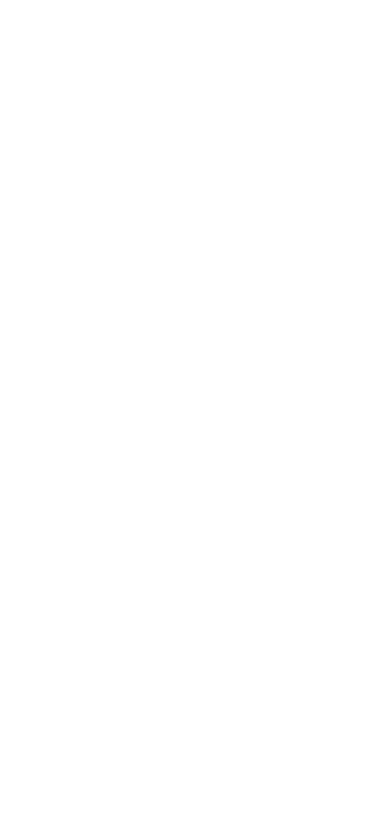
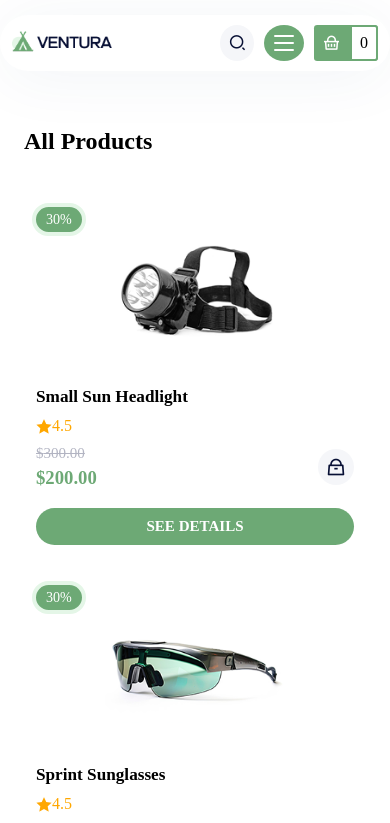
Before and after one commit to PhuongGhost1/camping_website, a React (Vite) app in the folder fe/: page /shop-all-products in a window 390 px wide. Before the commit this address had no page. Shown: the top 823 px of the page. Built offline with nearby package versions, Linux system fonts and the light colour scheme.

Commit message:
Finish shop page for all products and responsive for shop page and product details page

```diff
--- a/fe/src/App.tsx
+++ b/fe/src/App.tsx
@@ -10,6 +10,7 @@
 import img_product_1 from "./assets/product-1.png";
 import img_product2 from "./assets/product-2.png";
 import img_product3 from "./assets/product-3.png";
+import Shop from "./pages/User/Shop/Shop";
 
 const sellingProducts: SellingProductsProps[] = [
   {
@@ -245,6 +246,22 @@
           />
         }
       />
+      <Route
+        path="/shop-all-products"
+        element={
+          <Shop
+            carts={carts}
+            quanity={quantity}
+            totalPriceOnCart={totalPrice}
+            onRemoveFromCart={onRemoveFromCart}
+            isOpenCartWhenAdd={isOpenCartWhenAdd}
+            onUpdateCartQuantity={handleUpdateCartQuantity}
+            products={products}
+            productBoxes={productBoxes}
+            onAddToCart={onAddToCart}
+          />
+        }
+      />
       <Route path="/category" element={<></>} />
     </Routes>
   );
--- a/fe/src/components/Footer/Footer.css
+++ b/fe/src/components/Footer/Footer.css
@@ -78,3 +78,12 @@
 .social a i:hover {
   background: var(--text-color);
 }
+
+@media (max-width: 605px) {
+  .footer-box {
+    align-items: center;
+  }
+  .footer-center {
+    margin-top: -50px;
+  }
+}
--- a/fe/src/components/Header/Header.css
+++ b/fe/src/components/Header/Header.css
@@ -358,3 +358,23 @@
 .empty-cart button:hover {
   transform: scale(1.05);
 }
+
+@media (max-width: 795px) {
+  .cart-item-details .btn-remove {
+    width: 80%;
+  }
+  .cart-item-details h3 {
+    font-size: 1rem;
+    font-weight: 600;
+  }
+}
+
+@media (max-width: 605px) {
+  .cart-item-details .btn-remove {
+    width: 80%;
+  }
+  .cart-item-row {
+    margin-bottom: 0;
+    padding: 0.5rem 0;
+  }
+}
--- a/fe/src/components/Header/Header.tsx
+++ b/fe/src/components/Header/Header.tsx
@@ -23,7 +23,7 @@
     name: "Category",
   },
   {
-    link: "#products",
+    link: "/shop-all-products",
     name: "Products",
   },
   {
@@ -78,7 +78,7 @@
   return (
     <header>
       <div className="nav container">
-        <a href="#" className="logo">
+        <a href="/" className="logo">
           <img src={img_logo} alt="" />
         </a>
         <div className={"navbar" + (isOpen ? " open-navbar" : "")}>
--- a/fe/src/index.css
+++ b/fe/src/index.css
@@ -31,3 +31,26 @@
 section {
   padding: 3rem 0 2rem;
 }
+
+/* Scrollbar Track */
+::-webkit-scrollbar {
+  width: 8px; /* Width of the scrollbar */
+}
+
+/* Scrollbar Track Background */
+::-webkit-scrollbar-track {
+  background: #f1f1f1;
+  border-radius: 5px;
+}
+
+/* Scrollbar Thumb (the draggable part) */
+::-webkit-scrollbar-thumb {
+  background: var(--main-color); /* Color */
+  border-radius: 5px;
+}
+
+/* Scrollbar Thumb on hover */
+::-webkit-scrollbar-thumb:hover {
+  background: #555;
+  transition: all cubic-bezier(0.075, 0.82, 0.165, 1) 0.3s;
+}
--- a/fe/src/pages/User/Product/Product.css
+++ b/fe/src/pages/User/Product/Product.css
@@ -39,7 +39,7 @@
 }
 
 .product-details img {
-  width: 100%;
+  width: 80%;
   object-fit: cover;
   border-radius: 0.5rem;
   border: 1px solid #eaeaea;
@@ -123,3 +123,83 @@
   font-size: 1rem;
   font-weight: 500;
 }
+
+@media (max-width: 795px) {
+  .product-info h2 {
+    font-size: 1.5rem;
+    margin: 0.1rem 0;
+  }
+  .review-product {
+    font-size: 0.6rem;
+  }
+  .text-size-small {
+    font-weight: 700;
+  }
+  .product-info .btn {
+    padding: 0.8rem 0.5rem;
+    font-size: 0.9rem;
+  }
+}
+
+@media (max-width: 605px) {
+  .rating-icon {
+    font-size: 0.75rem;
+  }
+  .link-head a {
+    font-size: 0.8rem;
+    font-weight: 700;
+  }
+  .product-details img {
+    height: 80%;
+  }
+  .product-info h2 {
+    font-size: 1rem;
+  }
+  .product-info a,
+  .text-size-tiny {
+    font-size: 0.8rem;
+  }
+  .quanity-product {
+    display: flex;
+    align-items: center;
+    gap: 1rem;
+  }
+  .quanity-product p {
+    font-size: 1rem;
+  }
+  .quanity-product input {
+    width: 4rem;
+    height: 2.1rem;
+    font-size: 0.9rem;
+  }
+  .product-info .btn {
+    padding: 0.7rem 0.3rem;
+    font-size: 0.7rem;
+  }
+  .grid {
+    gap: 1rem;
+  }
+  .product-info {
+    margin-left: 0.7rem;
+  }
+  .product-description {
+    font-size: 1rem;
+  }
+  .product-header-tab div {
+    font-size: 1.1rem;
+  }
+}
+
+@media (max-width: 500px) {
+  .link-head a {
+    font-size: 0.8rem;
+    margin-right: 0;
+  }
+  .grid {
+    grid-template-columns: 1fr;
+  }
+  .product-info {
+    margin-left: 0;
+    padding-top: 0;
+  }
+}
--- /dev/null
+++ b/fe/src/pages/User/Shop/AllProducts/AllProducts.css
@@ -0,0 +1,18 @@
+.all-products-container {
+  max-width: 1080px;
+  width: 100%;
+  padding: 8rem 0 3.5rem;
+  margin: 0 auto;
+}
+
+.all-products-container h1 {
+  margin-bottom: 2rem;
+  font-size: 2rem;
+  font-weight: 600;
+  color: var(--primary-color);
+}
+
+.grid-fit {
+  display: grid;
+  grid-template-columns: repeat(auto-fit, minmax(300px, 1fr));
+}
--- /dev/null
+++ b/fe/src/pages/User/Shop/AllProducts/AllProducts.tsx
@@ -0,0 +1,28 @@
+import { SellingProductsProps } from "../../../../App";
+import Box from "../../Home/Products/Box/Box";
+import "./AllProducts.css";
+
+interface AllProductsProps {
+  products: SellingProductsProps[];
+  onAddToCart: (
+    product: SellingProductsProps,
+    numberOfQuantity: number
+  ) => void;
+}
+
+const AllProducts = ({ products, onAddToCart }: AllProductsProps) => {
+  return (
+    <>
+      <div className="all-products-container">
+        <h1>All Products</h1>
+        <div className="products-list grid-fit">
+          {products.map((product, index) => (
+            <Box key={index} product={product} handleAddToCart={onAddToCart} />
+          ))}
+        </div>
+      </div>
+    </>
+  );
+};
+
+export default AllProducts;
--- /dev/null
+++ b/fe/src/pages/User/Shop/Shop.css
@@ -0,0 +1,23 @@
+@media (max-width: 1080px) {
+  .all-products-container h1 {
+    font-size: 1.8rem;
+    margin-left: 1.5rem;
+  }
+  .products-list {
+    padding: 0 1rem;
+    overflow-y: auto;
+  }
+}
+
+@media (max-width: 768px) {
+  .all-products-container h1 {
+    font-size: 1.5rem;
+  }
+}
+
+@media (max-width: 700px) {
+  .products-list {
+    max-height: 1000px;
+    overflow-y: auto;
+  }
+}
--- /dev/null
+++ b/fe/src/pages/User/Shop/Shop.tsx
@@ -0,0 +1,50 @@
+import { SellingProductsProps } from "../../../App";
+import Footer from "../../../components/Footer/Footer";
+import Header from "../../../components/Header/Header";
+import AllProducts from "./AllProducts/AllProducts";
+import "./Shop.css";
+
+interface ShopProps {
+  carts: SellingProductsProps[];
+  quanity: number;
+  totalPriceOnCart: number;
+  onRemoveFromCart: (product: SellingProductsProps) => void;
+  isOpenCartWhenAdd: boolean;
+  onUpdateCartQuantity: (title: string, quantity: number) => void;
+  products: SellingProductsProps[];
+  productBoxes: SellingProductsProps[];
+  onAddToCart: (
+    product: SellingProductsProps,
+    numberOfQuantity: number
+  ) => void;
+}
+
+const Shop = ({
+  carts,
+  quanity,
+  totalPriceOnCart,
+  onRemoveFromCart,
+  isOpenCartWhenAdd,
+  onUpdateCartQuantity,
+  products,
+  onAddToCart,
+}: ShopProps) => {
+  return (
+    <>
+      <Header
+        carts={carts}
+        quanity={quanity}
+        totalPriceOnCart={totalPriceOnCart}
+        onRemoveFromCart={onRemoveFromCart}
+        isOpenCartWhenAdd={isOpenCartWhenAdd}
+        onUpdateCartQuantity={onUpdateCartQuantity}
+      />
+
+      <AllProducts products={products} onAddToCart={onAddToCart} />
+
+      <Footer />
+    </>
+  );
+};
+
+export default Shop;
```
